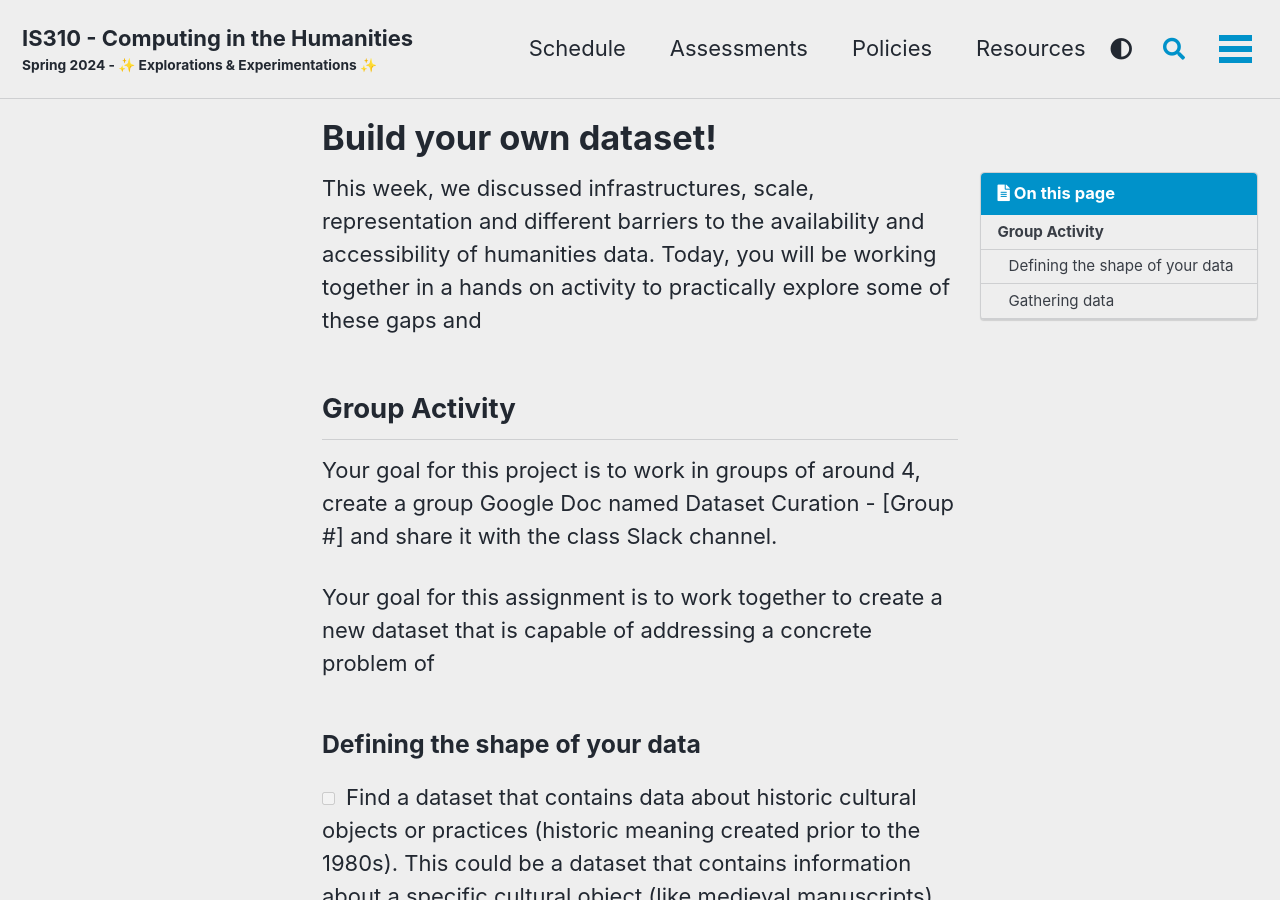
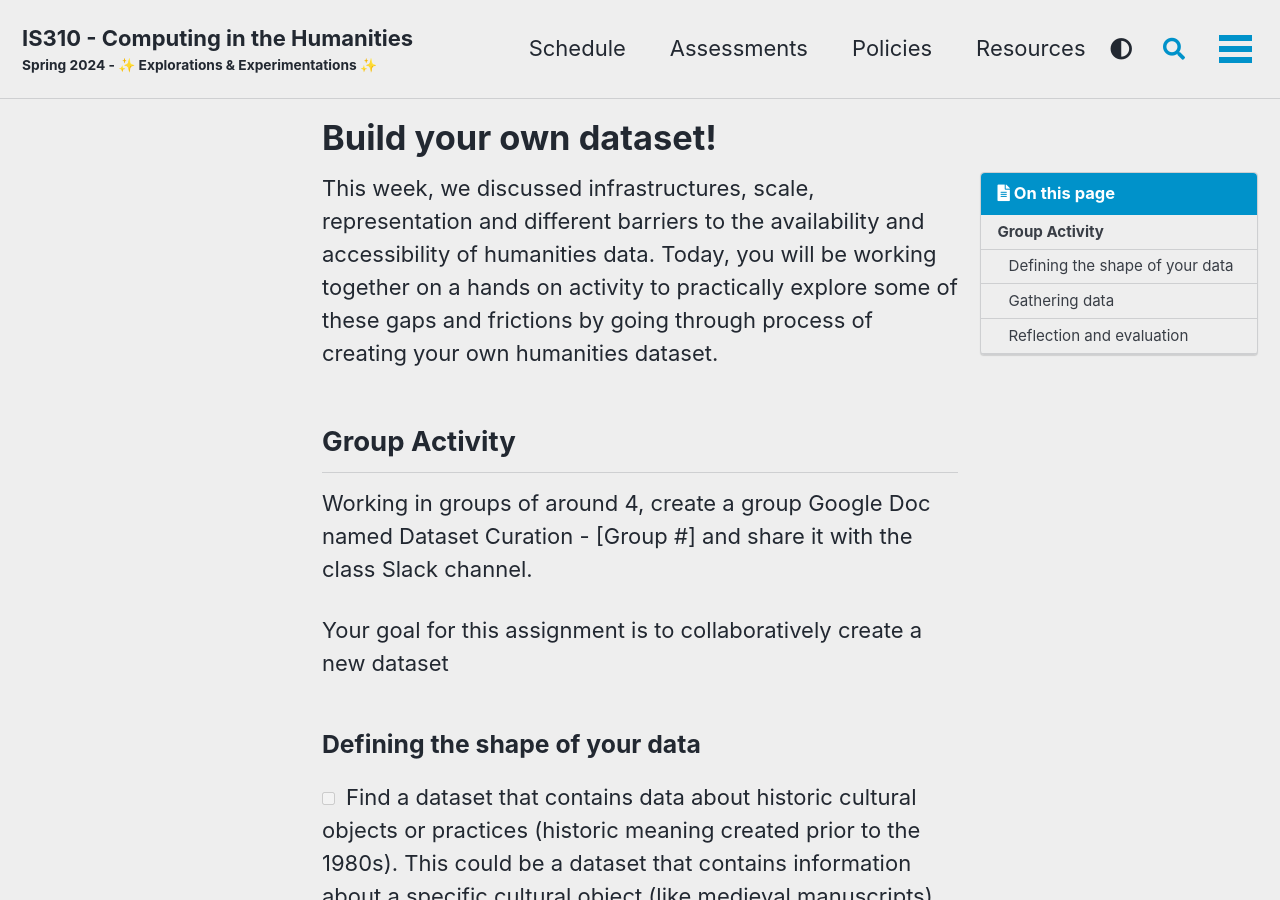
Before and after one commit to ZoeLeBlanc/is310-computing-humanities-spring-2024, a Jekyll site: the page built from _pages/dataset-creation.md, in a window 1280 px wide and 900 px high. Built offline with Jekyll 4.4.1, drawn with Linux system fonts in a browser that asks for light colours; cached includes are drawn as plain includes; nearby versions of some CDN libraries; some of the changed text lies outside the part shown.

Commit message:
Update dataset-creation.md

```diff
--- a/_pages/dataset-creation.md
+++ b/_pages/dataset-creation.md
@@ -6,14 +6,14 @@ toc_sticky: true
 author_profile: false
 ---
 
-This week, we discussed infrastructures, scale, representation and different barriers to the availability and accessibility of humanities data. Today, you will be working together in a hands on activity to practically explore some of these gaps and
+This week, we discussed infrastructures, scale, representation and different barriers to the availability and accessibility of humanities data. Today, you will be working together on a hands on activity to practically explore some of these gaps and frictions by going through process of creating your own humanities dataset.
 
 
 ## Group Activity
 
-Your goal for this project is to work in groups of around 4, create a group Google Doc named Dataset Curation - [Group #] and share it with the class Slack channel.
+Working in groups of around 4, create a group Google Doc named Dataset Curation - [Group #] and share it with the class Slack channel.
 
-Your goal for this assignment is to work together to create a new dataset that is capable of addressing a concrete problem of
+Your goal for this assignment is to collaboratively create a new dataset
 
 ### Defining the shape of your data
 
@@ -35,3 +35,5 @@ You are free to use web scraping techniques,
 
 
 Post screenshots of the chatbot's responses in your Google Doc. We will discuss these responses as a class.
+
+### Reflection and evaluation
```
